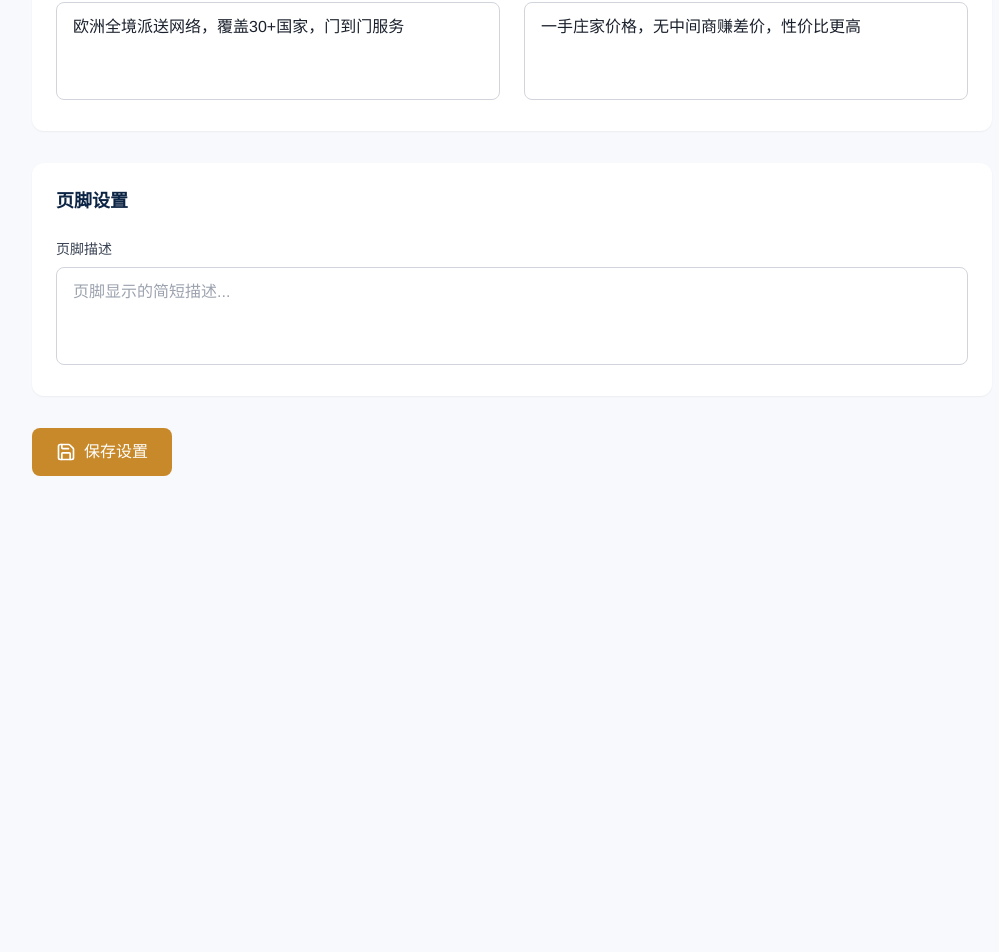
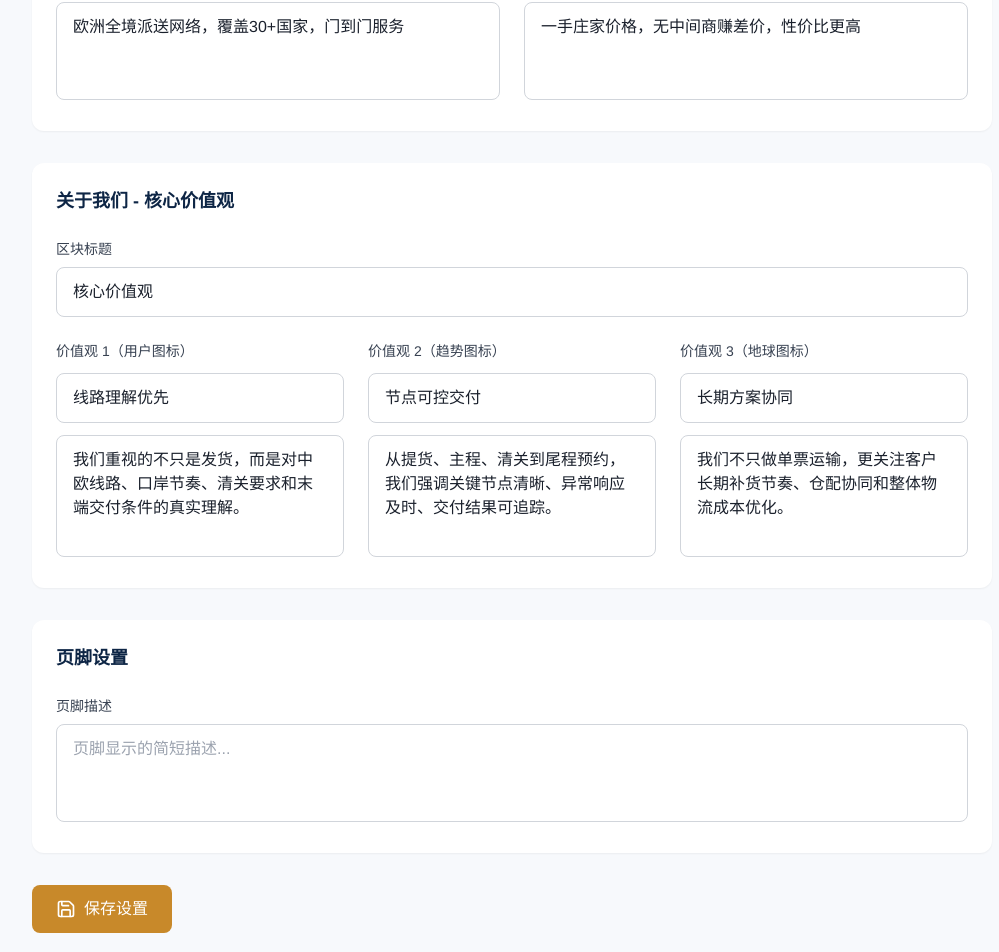
Before and after one commit to joelim37/sino-euro-logistics, a Next.js app: page /admin/settings in a window 1280 px wide. Shown: the part 1899-2851 px from the top of the page, without its empty margins (256-1255 px from the left). Before the commit the page ends 2407 px from the top, so only its background shows below. Built offline with nearby package versions, Linux system fonts and the light colour scheme; no server answers; sample sign-in values are in the browser's storage.

Commit message:
补充合作伙伴显示开关并优化核心价值观文案

```diff
--- a/src/app/about/page.tsx
+++ b/src/app/about/page.tsx
@@ -27,6 +27,7 @@ interface PartnerItem {
   logo: string;
   website?: string;
   linkEnabled?: boolean;
+  isVisible?: boolean;
   bgStyle?: "white" | "gray" | "dark";
 }
 
@@ -45,6 +46,7 @@ export default async function AboutPage() {
   } catch {
     partners = [];
   }
+  partners = partners.filter((partner) => partner?.isVisible !== false);
   const partnersSectionTitle = config.partners_section_title || "合作伙伴";
   const partnersSectionSubtitle = config.partners_section_subtitle || "与稳定可靠的合作伙伴协同，为客户提供更完整的中欧物流服务能力。";
   const partnersDisplayMode = config.partners_display_mode === "wall" ? "wall" : "card";
@@ -225,7 +227,7 @@ export default async function AboutPage() {
         <div className="max-w-7xl mx-auto px-4 sm:px-6 lg:px-8">
           <div className="text-center mb-12">
             <h2 className="text-3xl font-serif text-navy font-bold mb-4">
-              核心价值观
+              {config.values_section_title || "核心价值观"}
             </h2>
           </div>
           <div className="grid grid-cols-1 md:grid-cols-3 gap-8">
@@ -233,27 +235,27 @@ export default async function AboutPage() {
               <div className="w-16 h-16 bg-gold/10 rounded-full flex items-center justify-center mx-auto mb-4">
                 <Users className="w-8 h-8 text-gold" />
               </div>
-              <h3 className="text-xl font-serif text-navy font-bold mb-2">客户至上</h3>
+              <h3 className="text-xl font-serif text-navy font-bold mb-2">{config.value_1_title || "线路理解优先"}</h3>
               <p className="text-gray-600">
-                始终以客户需求为导向，提供个性化的物流解决方案
+                {config.value_1_description || "我们重视的不只是发货，而是对中欧线路、口岸节奏、清关要求和末端交付条件的真实理解。"}
               </p>
             </div>
             <div className="text-center p-8 rounded-xl bg-bg">
               <div className="w-16 h-16 bg-gold/10 rounded-full flex items-center justify-center mx-auto mb-4">
                 <TrendingUp className="w-8 h-8 text-gold" />
               </div>
-              <h3 className="text-xl font-serif text-navy font-bold mb-2">追求卓越</h3>
+              <h3 className="text-xl font-serif text-navy font-bold mb-2">{config.value_2_title || "节点可控交付"}</h3>
               <p className="text-gray-600">
-                持续优化服务流程，不断提升服务质量
+                {config.value_2_description || "从提货、主程、清关到尾程预约，我们强调关键节点清晰、异常响应及时、交付结果可追踪。"}
               </p>
             </div>
             <div className="text-center p-8 rounded-xl bg-bg">
               <div className="w-16 h-16 bg-gold/10 rounded-full flex items-center justify-center mx-auto mb-4">
                 <Globe className="w-8 h-8 text-gold" />
               </div>
-              <h3 className="text-xl font-serif text-navy font-bold mb-2">合作共赢</h3>
+              <h3 className="text-xl font-serif text-navy font-bold mb-2">{config.value_3_title || "长期方案协同"}</h3>
               <p className="text-gray-600">
-                与客户、合作伙伴共同成长，实现互利共赢
+                {config.value_3_description || "我们不只做单票运输，更关注客户长期补货节奏、仓配协同和整体物流成本优化。"}
               </p>
             </div>
           </div>
--- a/src/app/admin/partners/page.tsx
+++ b/src/app/admin/partners/page.tsx
@@ -10,6 +10,7 @@ interface PartnerItem {
   logo: string;
   website: string;
   linkEnabled: boolean;
+  isVisible: boolean;
   bgStyle: "white" | "gray" | "dark";
 }
 
@@ -28,6 +29,7 @@ function createPartner(): PartnerItem {
     logo: "",
     website: "",
     linkEnabled: false,
+    isVisible: true,
     bgStyle: "white",
   };
 }
@@ -59,7 +61,7 @@ export default function PartnersAdminPage() {
         if (config.partners_items) {
           try {
             const parsed = JSON.parse(config.partners_items);
-            setPartners(Array.isArray(parsed) ? parsed.map((item) => ({ ...item, bgStyle: item.bgStyle || "white" })) : []);
+            setPartners(Array.isArray(parsed) ? parsed.map((item) => ({ ...item, bgStyle: item.bgStyle || "white", isVisible: item.isVisible !== false })) : []);
           } catch {
             setPartners([]);
           }
@@ -231,6 +233,15 @@ export default function PartnersAdminPage() {
                   <label className="flex items-center gap-2 text-sm text-gray-700">
                     <input
                       type="checkbox"
+                      checked={partner.isVisible}
+                      onChange={(e) => updatePartner(partner.id, { isVisible: e.target.checked })}
+                      className="w-4 h-4"
+                    />
+                    前台显示该合作伙伴
+                  </label>
+                  <label className="flex items-center gap-2 text-sm text-gray-700">
+                    <input
+                      type="checkbox"
                       checked={partner.linkEnabled}
                       onChange={(e) => updatePartner(partner.id, { linkEnabled: e.target.checked })}
                       className="w-4 h-4"
--- a/src/app/admin/settings/page.tsx
+++ b/src/app/admin/settings/page.tsx
@@ -25,6 +25,13 @@ interface SiteSettings {
   advantage_3_description: string;
   advantage_4_title: string;
   advantage_4_description: string;
+  values_section_title: string;
+  value_1_title: string;
+  value_1_description: string;
+  value_2_title: string;
+  value_2_description: string;
+  value_3_title: string;
+  value_3_description: string;
 }
 
 const SETTINGS_KEYS = [
@@ -49,6 +56,13 @@ const SETTINGS_KEYS = [
   "advantage_3_description",
   "advantage_4_title",
   "advantage_4_description",
+  "values_section_title",
+  "value_1_title",
+  "value_1_description",
+  "value_2_title",
+  "value_2_description",
+  "value_3_title",
+  "value_3_description",
 ] as const;
 
 export default function SettingsAdminPage() {
@@ -74,6 +88,13 @@ export default function SettingsAdminPage() {
     advantage_3_description: "欧洲全境派送网络，覆盖30+国家，门到门服务",
     advantage_4_title: "价格优惠",
     advantage_4_description: "一手庄家价格，无中间商赚差价，性价比更高",
+    values_section_title: "核心价值观",
+    value_1_title: "线路理解优先",
+    value_1_description: "我们重视的不只是发货，而是对中欧线路、口岸节奏、清关要求和末端交付条件的真实理解。",
+    value_2_title: "节点可控交付",
+    value_2_description: "从提货、主程、清关到尾程预约，我们强调关键节点清晰、异常响应及时、交付结果可追踪。",
+    value_3_title: "长期方案协同",
+    value_3_description: "我们不只做单票运输，更关注客户长期补货节奏、仓配协同和整体物流成本优化。",
   });
   const [isLoading, setIsLoading] = useState(true);
   const [isSaving, setIsSaving] = useState(false);
@@ -107,6 +128,13 @@ export default function SettingsAdminPage() {
             advantage_3_description: data.config.advantage_3_description || "欧洲全境派送网络，覆盖30+国家，门到门服务",
             advantage_4_title: data.config.advantage_4_title || "价格优惠",
             advantage_4_description: data.config.advantage_4_description || "一手庄家价格，无中间商赚差价，性价比更高",
+            values_section_title: data.config.values_section_title || "核心价值观",
+            value_1_title: data.config.value_1_title || "线路理解优先",
+            value_1_description: data.config.value_1_description || "我们重视的不只是发货，而是对中欧线路、口岸节奏、清关要求和末端交付条件的真实理解。",
+            value_2_title: data.config.value_2_title || "节点可控交付",
+            value_2_description: data.config.value_2_description || "从提货、主程、清关到尾程预约，我们强调关键节点清晰、异常响应及时、交付结果可追踪。",
+            value_3_title: data.config.value_3_title || "长期方案协同",
+            value_3_description: data.config.value_3_description || "我们不只做单票运输，更关注客户长期补货节奏、仓配协同和整体物流成本优化。",
           });
         }
       } catch (error) {
@@ -383,6 +411,40 @@ export default function SettingsAdminPage() {
           </div>
         </div>
 
+        {/* About Values */}
+        <div className="bg-white rounded-xl shadow-sm p-6">
+          <h2 className="text-lg font-semibold text-navy mb-6">关于我们 - 核心价值观</h2>
+          <div className="space-y-6">
+            <div>
+              <label className="block text-sm font-medium text-gray-700 mb-2">区块标题</label>
+              <input
+                type="text"
+                value={settings.values_section_title}
+                onChange={(e) => setSettings({ ...settings, values_section_title: e.target.value })}
+                className="input-field"
+                placeholder="核心价值观"
+              />
+            </div>
+            <div className="grid grid-cols-1 md:grid-cols-3 gap-6">
+              <div className="space-y-3">
+                <label className="block text-sm font-medium text-gray-700">价值观 1（用户图标）</label>
+                <input type="text" value={settings.value_1_title} onChange={(e) => setSettings({ ...settings, value_1_title: e.target.value })} className="input-field" placeholder="线路理解优先" />
+                <textarea value={settings.value_1_description} onChange={(e) => setSettings({ ...settings, value_1_description: e.target.value })} rows={4} className="input-field resize-none" placeholder="请输入描述" />
+              </div>
+              <div className="space-y-3">
+                <label className="block text-sm font-medium text-gray-700">价值观 2（趋势图标）</label>
+                <input type="text" value={settings.value_2_title} onChange={(e) => setSettings({ ...settings, value_2_title: e.target.value })} className="input-field" placeholder="节点可控交付" />
+                <textarea value={settings.value_2_description} onChange={(e) => setSettings({ ...settings, value_2_description: e.target.value })} rows={4} className="input-field resize-none" placeholder="请输入描述" />
+              </div>
+              <div className="space-y-3">
+                <label className="block text-sm font-medium text-gray-700">价值观 3（地球图标）</label>
+                <input type="text" value={settings.value_3_title} onChange={(e) => setSettings({ ...settings, value_3_title: e.target.value })} className="input-field" placeholder="长期方案协同" />
+                <textarea value={settings.value_3_description} onChange={(e) => setSettings({ ...settings, value_3_description: e.target.value })} rows={4} className="input-field resize-none" placeholder="请输入描述" />
+              </div>
+            </div>
+          </div>
+        </div>
+
         {/* Footer */}
         <div className="bg-white rounded-xl shadow-sm p-6">
           <h2 className="text-lg font-semibold text-navy mb-6">页脚设置</h2>
```
